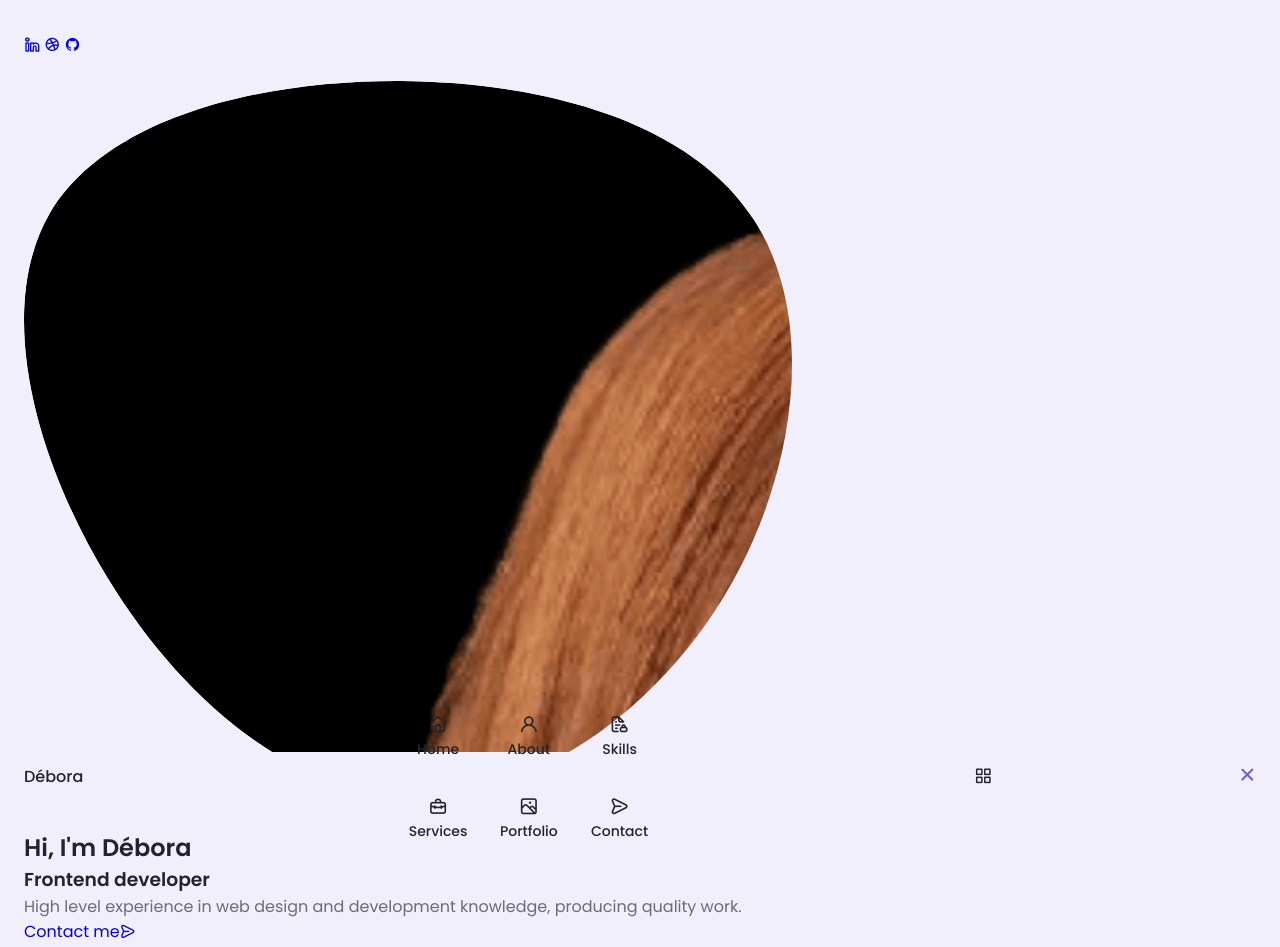
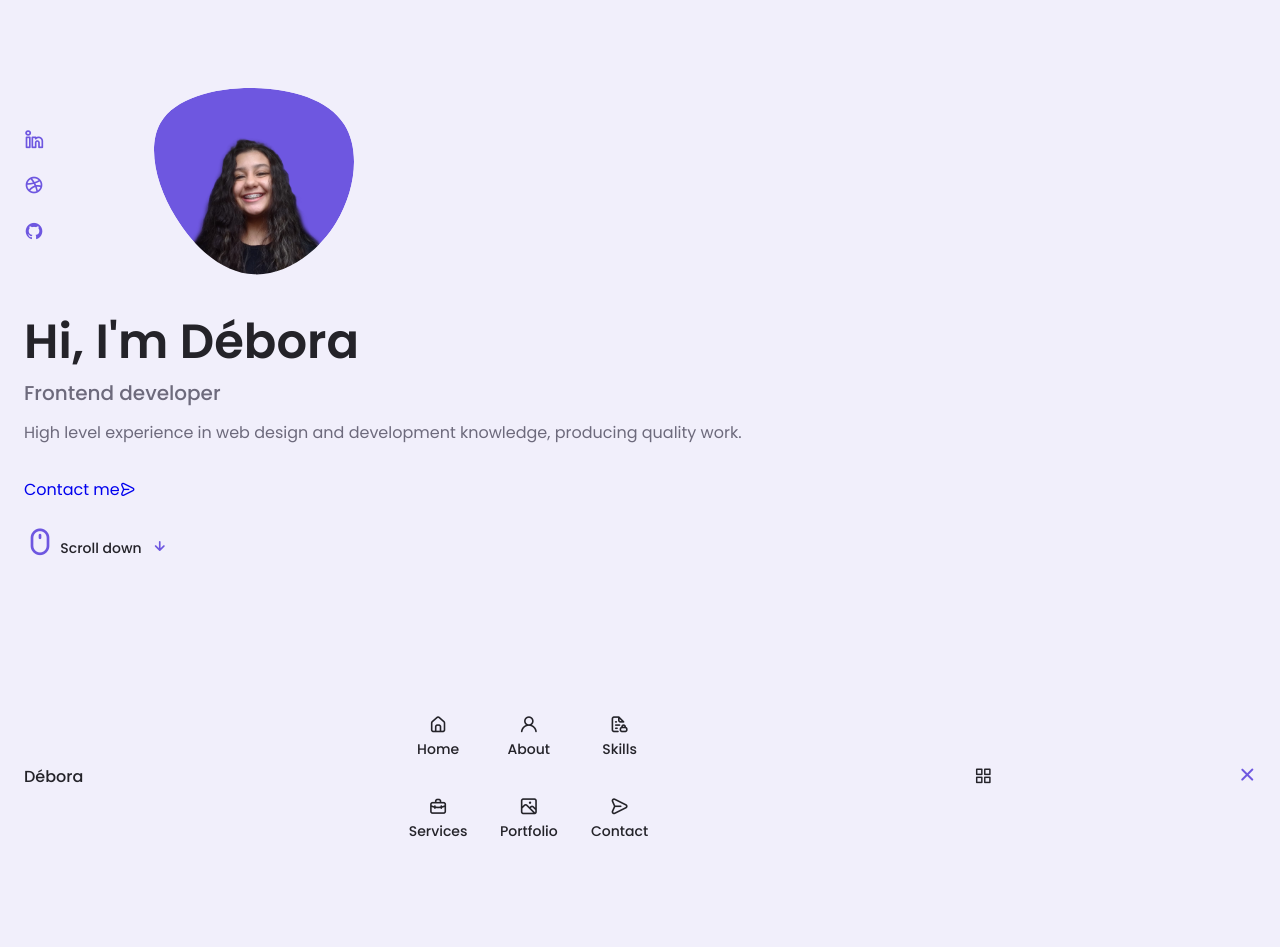
Before and after one commit to DiegoLins10/responsive-portfolio, a plain HTML site: page index.html in a window 1280 px wide. Shown: the top 947 px of the page. Drawn offline with nearby package versions, Linux system fonts and the light colour scheme.

Commit message:
home att

```diff
--- a/assets/css/styles.css
+++ b/assets/css/styles.css
@@ -240,7 +240,86 @@ img{
 
 
 /*==================== HOME ====================*/
+.home__container{
+    gap: 1rem;
+}
 
+.home__content{
+    grid-template-columns: .5fr 3fr;
+    padding-top: 3.5rem;
+    align-items: center;
+}
+
+.home__social{
+    display: grid;
+    grid-template-columns: max-content;
+    row-gap: 1rem;
+}
+
+.home__social-icon{
+    font-size: 1.25rem;
+    color: var(--first-color);
+}
+
+.home__social-icon:hover{
+    color: var(--first-color-alt);
+}
+
+.home__blob{
+    width: 200px;
+    fill: var(--first-color);
+}
+
+.home__blob-img{
+    width: 170px;
+}
+
+.home__data{
+    grid-column: 1/3;
+}
+
+.home__title{
+    font-size: var(--big-font-size);
+}
+
+.home__subtitle{
+    font-size: var(--h3-font-size);
+    color: var(--text-color);
+    font-weight: var(--font-medium);
+    margin-bottom: var(--mb-0-75);
+}
+
+.home__description{
+    margin-bottom: var(--mb-2);
+}
+
+.home__scroll{
+    /* display: none;*/
+}
+
+.home__scroll-button{
+    color: var(--first-color);
+    transition: .3s;
+}
+
+.home__scroll-button:hover{
+    transform: translateY(.25rem);
+}
+
+.home__scroll-mouse{
+    font-size: 2rem
+}
+
+.home__scroll-name{
+    font-size: var(--small-font-size);
+    color: var(--title-color);
+    font-weight: var(--font-medium);
+    margin-right: var(--mb-0-25);
+}
+
+.home__scroll-arrow{
+    font-size: 1.25rem;
+}
 
 /*==================== BUTTONS ====================*/
 
--- a/index.html
+++ b/index.html
@@ -97,7 +97,7 @@
                                     165.547 130.807 187.559 100.226 186.353C69.6454 185.297 41.0228 161.023 21.7403
                                     129.362C2.45775 97.8511 -7.48481 59.1033 6.67581 34.5279C20.9871 10.1032 59.7028
                                     -0.149132 97.9666 0.00163737C136.23 0.303176 174.193 10.857 190.312 36.4879Z"/>
-                                    <image class="home__blob-img" xlink:href="assets/img/perfil.png"/>
+                                    <image class="home__blob-img" x = '12' y = '18' xlink:href="assets/img/Debora.png"/>
                                 </g>
                             </svg>
                         </div>
@@ -110,6 +110,14 @@
                                 Contact me<i class="uil uil-message button__icon"></i>
                             </a>
                         </div>
+                    </div>
+
+                    <div class="home__scroll">
+                        <a href="about" class="home__scroll-button button--flex">
+                            <i class="uil uil-mouse-alt home__scroll-mouse"></i>
+                            <span class="home__scroll-name">Scroll down</span>
+                            <i class="uil uil-arrow-down home__scroll-arrow"></i>
+                        </a>
                     </div>
                 </div>
             </section>
```
Also changed, not shown: assets/img/Debora.png (added).
